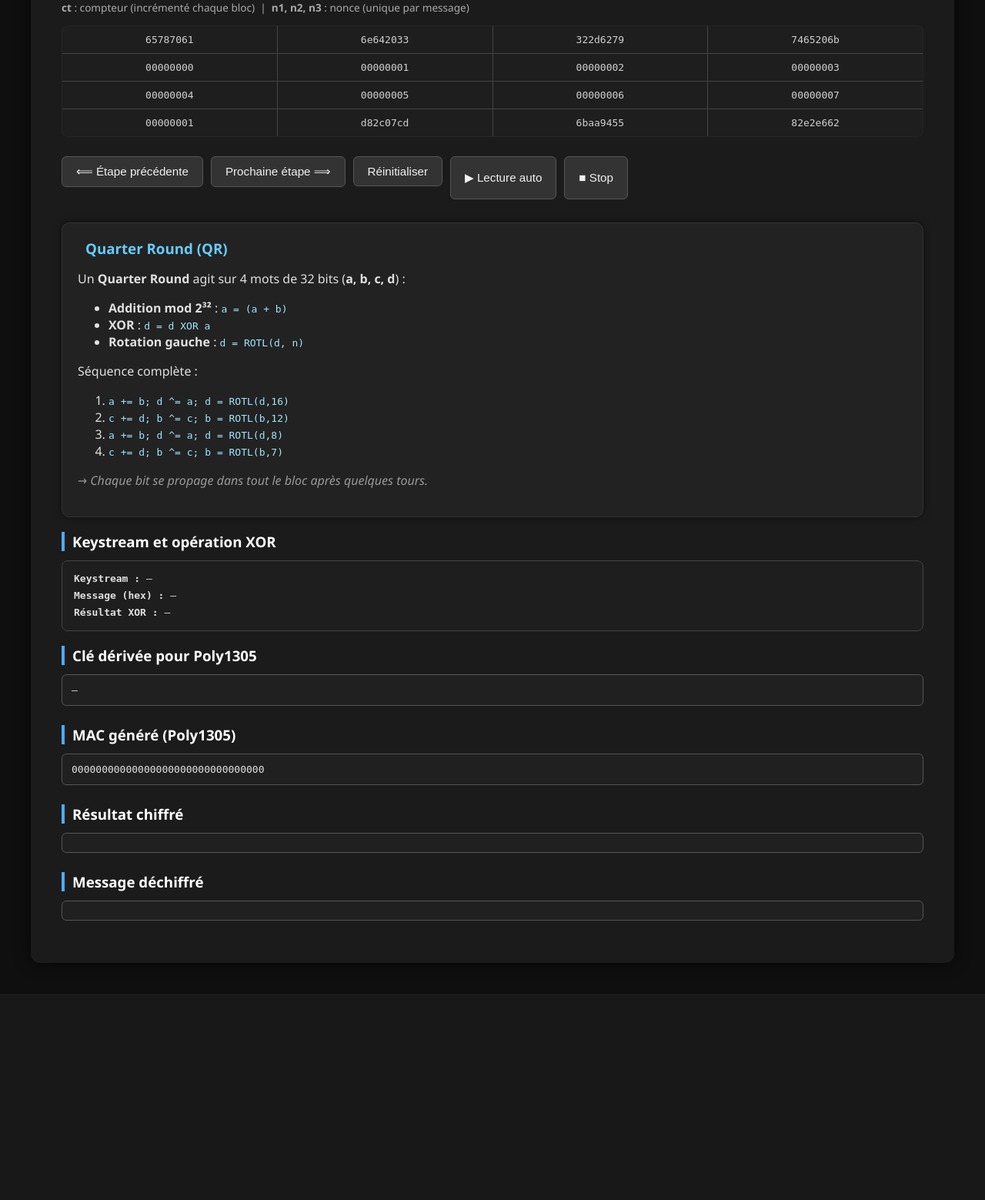
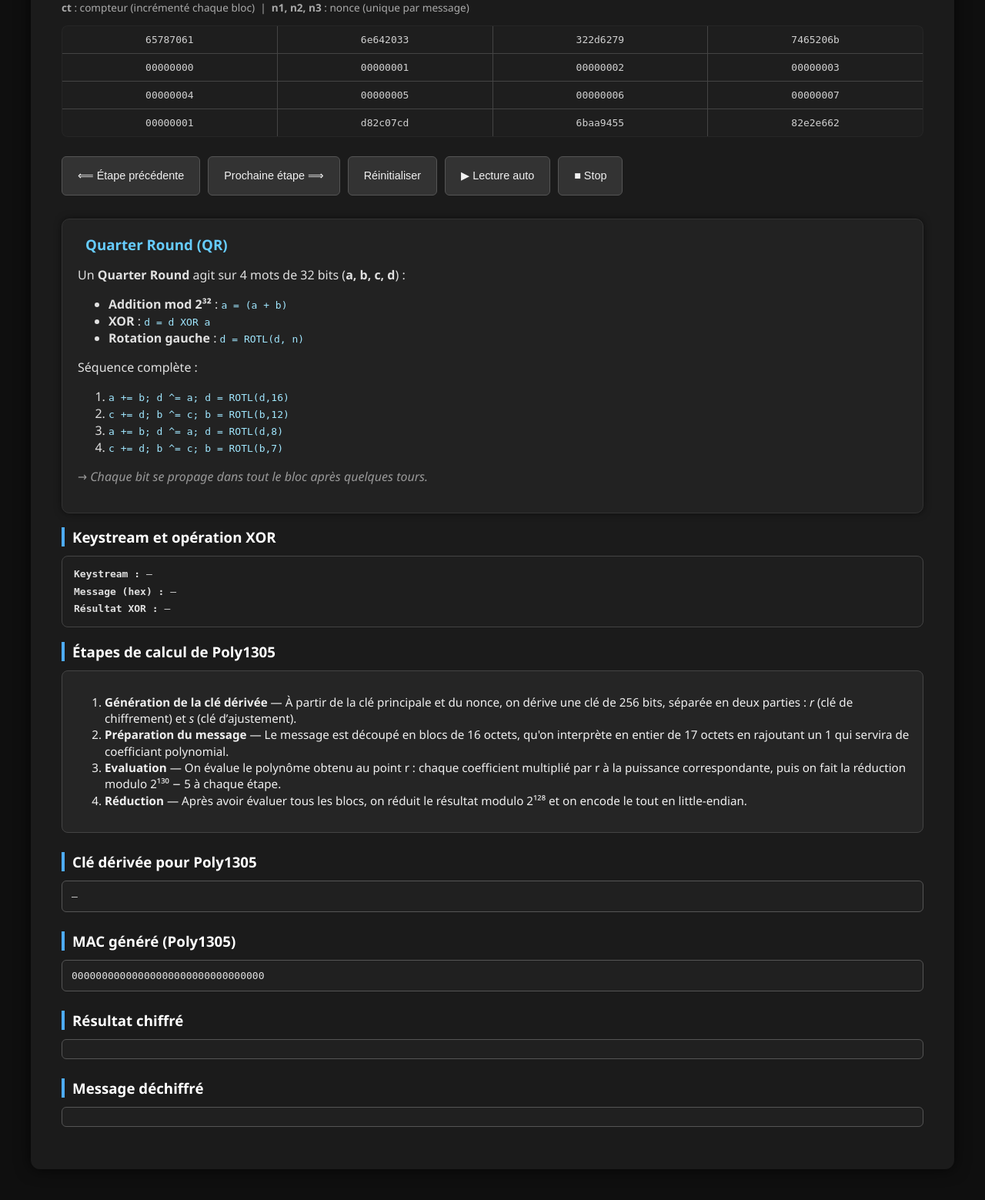
Before and after one commit to alegouix/projet_crypto_L3, a Django app: page / in a window 1280 px wide. Shown: the part 1016-2575 px from the top of the page at 77% size. Before the commit the page ends 2273 px from the top, so only its background shows below. Run offline with Django 5.2, Linux system fonts and the light colour scheme.

Commit message:
Ajout d'explications pour le Poly1305

```diff
--- a/application/polls/static/polls/style.css
+++ b/application/polls/static/polls/style.css
@@ -99,6 +99,18 @@ button:active {
 
 .matrix-table td {
   background: #1e1e1e;
+}
+
+.matrix-controls form {
+  margin: 0;
+  display: inline;
+}
+
+.matrix-controls button {
+  line-height: 2;
+  padding: 10px 20px;
+  font-size: 0.9rem;
+  vertical-align: middle;
 }
 
 .matrix-controls {
--- a/application/polls/templates/polls/index.html
+++ b/application/polls/templates/polls/index.html
@@ -1,16 +1,18 @@
 {% load static %}
+
 <head>
-  <meta charset="utf-8"/>
-  <link rel="stylesheet" href="{% static 'polls/style.css' %}">
+  <meta charset="utf-8" />
+  <link rel="stylesheet" href="{% static 'polls/style.css' %}" />
 </head>
 
 <body>
   <div class="page-container">
-
     <!-- === En-tête === -->
     <header>
       <h2>Démo ChaCha20–Poly1305</h2>
-    <p class="subtitle">Visualisation pas à pas du chiffrement et du calcul d’authentification</p>
+      <p class="subtitle">
+        Visualisation pas à pas du chiffrement et du calcul d’authentification
+      </p>
     </header>
 
     <!-- === Résumé général === -->
@@ -18,16 +20,21 @@
       <h3>Résumé du fonctionnement</h3>
       <div class="summary-box">
         <ol>
-        <li><b>ChaCha20</b> génère un <i>keystream</i> de 512 bits à partir de :
+          <li>
+            <b>ChaCha20</b> génère un <i>keystream</i> de 512 bits à partir de :
             <ul>
               <li>une clé de 256 bits,</li>
               <li>un compteur de bloc (32 bits),</li>
               <li>et un nonce de 96 bits.</li>
             </ul>
           </li>
-        <li>Chaque bloc de message est <b>chiffré par XOR</b> avec le keystream.</li>
-        <li><b>Poly1305</b> calcule ensuite un <b>MAC</b> (Message Authentication Code)
-          pour vérifier l’intégrité du message chiffré.</li>
+          <li>
+            Chaque bloc de message est <b>chiffré par XOR</b> avec le keystream.
+          </li>
+          <li>
+            <b>Poly1305</b> calcule ensuite un <b>MAC</b> (Message
+            Authentication Code) pour vérifier l’intégrité du message chiffré.
+          </li>
         </ol>
       </div>
     </section>
@@ -85,8 +92,10 @@
           <h3>Matrice ChaCha20</h3>
 
           <div class="nonce-info">
-                    <p><b>ct</b> : compteur (incrémenté chaque bloc)
-                        &nbsp;|&nbsp; <b>n1, n2, n3</b> : nonce (unique par message)</p>
+            <p>
+              <b>ct</b> : compteur (incrémenté chaque bloc) &nbsp;|&nbsp;
+              <b>n1, n2, n3</b> : nonce (unique par message)
+            </p>
           </div>
 
           <table class="data-table matrix-table">
@@ -119,13 +128,18 @@
           </table>
 
           <div class="matrix-controls">
-                    <form id="form_control_previous" method="POST">{% csrf_token %}
-                        <button id="buttonPrevious" type="submit">⟸ Étape précédente</button>
+            <form id="form_control_previous" method="POST">
+              {% csrf_token %}
+              <button id="buttonPrevious" type="submit">
+                ⟸ Étape précédente
+              </button>
             </form>
-                    <form id="form_control_next" method="POST">{% csrf_token %}
+            <form id="form_control_next" method="POST">
+              {% csrf_token %}
               <button id="buttonNext" type="submit">Prochaine étape ⟹</button>
             </form>
-                    <form id="form_control_reset" method="POST">{% csrf_token %}
+            <form id="form_control_reset" method="POST">
+              {% csrf_token %}
               <button type="submit">Réinitialiser</button>
             </form>
             <button id="play">▶ Lecture auto</button>
@@ -135,7 +149,9 @@
 
         <aside class="qr-explanation">
           <h3>Quarter Round (QR)</h3>
-                <p>Un <b>Quarter Round</b> agit sur 4 mots de 32 bits (<b>a, b, c, d</b>) :</p>
+          <p>
+            Un <b>Quarter Round</b> agit sur 4 mots de 32 bits (<b>a, b, c, d</b>) :
+          </p>
           <ul>
             <li><b>Addition mod 2³²</b> : <code>a = (a + b)</code></li>
             <li><b>XOR</b> : <code>d = d XOR a</code></li>
@@ -148,7 +164,9 @@
             <li><code>a += b; d ^= a; d = ROTL(d,8)</code></li>
             <li><code>c += d; b ^= c; b = ROTL(b,7)</code></li>
           </ol>
-                <p class="note">→ Chaque bit se propage dans tout le bloc après quelques tours.</p>
+          <p class="note">
+            → Chaque bit se propage dans tout le bloc après quelques tours.
+          </p>
         </aside>
       </div>
     </section>
@@ -160,6 +178,30 @@
         <p><b>Keystream :</b> <span id="keystream">—</span></p>
         <p><b>Message (hex) :</b> <span id="msghex">—</span></p>
         <p><b>Résultat XOR :</b> <span id="xorres">—</span></p>
+      </div>
+    </section>
+
+    <section>
+      <h3>Étapes de calcul de Poly1305</h3>
+      <div class="explanation-box">
+        <ol>
+          <li>
+            <strong>Génération de la clé dérivée</strong> — À partir de la clé
+            principale et du nonce, on dérive une clé de 256 bits, séparée en
+            deux parties : <em>r</em> (clé de chiffrement) et <em>s</em> (clé
+            d’ajustement).
+          </li>
+          <li>
+            <strong>Préparation du message</strong> — Le message est découpé en
+            blocs de 16 octets, qu'on interprète en entier de 17 octets en rajoutant un 1 qui servira de coefficiant polynomial.
+          </li>
+          <li>
+            <strong>Evaluation</strong> — On évalue le polynôme obtenu au point r : chaque coefficient multiplié par r à la puissance correspondante, puis on fait la réduction modulo 2¹³⁰ − 5 à chaque étape.
+          </li>
+          <li>
+            <strong>Réduction</strong> — Après avoir évaluer tous les blocs, on réduit le résultat modulo 2¹²⁸ et on encode le tout en little-endian.
+          </li>
+        </ol>
       </div>
     </section>
 
@@ -183,35 +225,50 @@
   </div>
 
   <script>
-
     var run = true;
-
 
     function changeText(data) {
       for (const [key, value] of Object.entries(data)) {
-        dom = document.getElementById(key)
-        if(dom != null) {
-            if(dom.innerHTML != value && !["res", "decrypt", "mac", "key_str", "msghex", "keystream", "xorres", "mackey"].includes(key) ) {
-                dom.style.color = '#ff0066';
+        dom = document.getElementById(key);
+        if (dom != null) {
+          if (
+            dom.innerHTML != value &&
+            ![
+              "res",
+              "decrypt",
+              "mac",
+              "key_str",
+              "msghex",
+              "keystream",
+              "xorres",
+              "mackey",
+            ].includes(key)
+          ) {
+            dom.style.color = "#ff0066";
           } else {
-                dom.style.color = '#ffffff'
+            dom.style.color = "#ffffff";
           }
-            dom.innerHTML = value
+          dom.innerHTML = value;
         }
       }
     }
 
     function highlightTour(tour) {
       for (let i = 1; i <= 10; i++) {
-    document.getElementById(`dot${i}`).style.background = i <= tour ? "#4dabf7" : "#444";
+        document.getElementById(`dot${i}`).style.background =
+          i <= tour ? "#4dabf7" : "#444";
       }
     }
 
-document.getElementById("form").addEventListener("submit", function(event) {
+    document
+      .getElementById("form")
+      .addEventListener("submit", function (event) {
         event.preventDefault();
 
         const message = document.getElementById("message").value;
-    const csrfToken = document.querySelector('[name=csrfmiddlewaretoken]').value;
+        const csrfToken = document.querySelector(
+          "[name=csrfmiddlewaretoken]"
+        ).value;
 
         fetch("", {
           method: "POST",
@@ -220,10 +277,10 @@ document.getElementById("form").addEventListener("submit", function(event) {
             "X-Requested-With": "XMLHttpRequest",
             "Content-Type": "application/x-www-form-urlencoded",
           },
-        body: new URLSearchParams({ message })
+          body: new URLSearchParams({ message }),
         })
-    .then(response => response.json())
-    .then(data => {
+          .then((response) => response.json())
+          .then((data) => {
             const parts = data.parties;
             const tbody = document.querySelector("tbody");
 
@@ -239,19 +296,22 @@ document.getElementById("form").addEventListener("submit", function(event) {
 
             tbody.appendChild(row);
 
-        changeText(data)
+            changeText(data);
             updateExplanation(data.tour, data.qr);
           })
-    .catch(error => {
+          .catch((error) => {
             console.error("Erreur:", error);
           });
       });
 
-
-document.getElementById("form_control_next").addEventListener("submit", function(event) {
+    document
+      .getElementById("form_control_next")
+      .addEventListener("submit", function (event) {
         event.preventDefault();
 
-    const csrfToken = document.querySelector('[name=csrfmiddlewaretoken]').value;
+        const csrfToken = document.querySelector(
+          "[name=csrfmiddlewaretoken]"
+        ).value;
 
         fetch("", {
           method: "POST",
@@ -260,27 +320,32 @@ document.getElementById("form_control_next").addEventListener("submit", function
             "X-Requested-With": "XMLHttpRequest",
             "Content-Type": "application/x-www-form-urlencoded",
           },
-        body: new URLSearchParams({ "command" : "next" })
+          body: new URLSearchParams({ command: "next" }),
         })
-    .then(response => response.json())
-    .then(data => {
-        changeText(data)
+          .then((response) => response.json())
+          .then((data) => {
+            changeText(data);
             updateExplanation(data.tour, data.qr);
             highlightTour(data.tour);
             document.getElementById("keystream").innerText = data.keystream;
             document.getElementById("msghex").innerText = data.msghex;
-        document.getElementById("xorres").innerText = data.res.slice(0,64) + "...";
+            document.getElementById("xorres").innerText =
+              data.res.slice(0, 64) + "...";
             document.getElementById("mackey").innerText = data.mackey;
           })
-    .catch(error => {
+          .catch((error) => {
             console.error("Erreur:", error);
           });
       });
 
-document.getElementById("form_control_previous").addEventListener("submit", function(event) {
+    document
+      .getElementById("form_control_previous")
+      .addEventListener("submit", function (event) {
         event.preventDefault();
 
-    const csrfToken = document.querySelector('[name=csrfmiddlewaretoken]').value;
+        const csrfToken = document.querySelector(
+          "[name=csrfmiddlewaretoken]"
+        ).value;
 
         fetch("", {
           method: "POST",
@@ -289,27 +354,32 @@ document.getElementById("form_control_previous").addEventListener("submit", func
             "X-Requested-With": "XMLHttpRequest",
             "Content-Type": "application/x-www-form-urlencoded",
           },
-        body: new URLSearchParams({ "command" : "previous" })
+          body: new URLSearchParams({ command: "previous" }),
         })
-    .then(response => response.json())
-    .then(data => {
-        changeText(data)
+          .then((response) => response.json())
+          .then((data) => {
+            changeText(data);
             updateExplanation(data.tour, data.qr);
             highlightTour(data.tour);
             document.getElementById("keystream").innerText = data.keystream;
             document.getElementById("msghex").innerText = data.msghex;
-        document.getElementById("xorres").innerText = data.res.slice(0,64) + "...";
+            document.getElementById("xorres").innerText =
+              data.res.slice(0, 64) + "...";
             document.getElementById("mackey").innerText = data.mackey;
           })
-    .catch(error => {
+          .catch((error) => {
             console.error("Erreur:", error);
           });
       });
 
-document.getElementById("form_control_reset").addEventListener("submit", function(event) {
+    document
+      .getElementById("form_control_reset")
+      .addEventListener("submit", function (event) {
         event.preventDefault();
 
-    const csrfToken = document.querySelector('[name=csrfmiddlewaretoken]').value;
+        const csrfToken = document.querySelector(
+          "[name=csrfmiddlewaretoken]"
+        ).value;
 
         fetch("", {
           method: "POST",
@@ -318,19 +388,20 @@ document.getElementById("form_control_reset").addEventListener("submit", functio
             "X-Requested-With": "XMLHttpRequest",
             "Content-Type": "application/x-www-form-urlencoded",
           },
-        body: new URLSearchParams({ "command" : "reset" })
+          body: new URLSearchParams({ command: "reset" }),
         })
-    .then(response => response.json())
-    .then(data => {
+          .then((response) => response.json())
+          .then((data) => {
             changeText(data);
             updateExplanation(data.tour, data.qr);
             highlightTour(data.tour);
             document.getElementById("keystream").innerText = data.keystream;
             document.getElementById("msghex").innerText = data.msghex;
-        document.getElementById("xorres").innerText = data.res.slice(0,64) + "...";
+            document.getElementById("xorres").innerText =
+              data.res.slice(0, 64) + "...";
             document.getElementById("mackey").innerText = data.mackey;
           })
-    .catch(error => {
+          .catch((error) => {
             console.error("Erreur:", error);
           });
       });
@@ -340,7 +411,7 @@ document.getElementById("play").addEventListener("click", () => {
 
       const intervalId = setInterval(() => {
         if (run) {
-            document.getElementById('buttonNext').click();
+          document.getElementById("buttonNext").click();
         } else {
           clearInterval(intervalId);
         }
@@ -350,7 +421,6 @@ document.getElementById("play").addEventListener("click", () => {
     document.getElementById("stop").addEventListener("click", () => {
       run = false;
     });
-
 
     const explanations = [
       "Initialisation de la matrice avec les constantes de ChaCha20 et la clé de 256 bits.",
@@ -369,9 +439,9 @@ const explanations = [
     function updateExplanation(tour, qr) {
       const expDiv = document.getElementById("explanation");
 
-    nqr = qr-1
+      nqr = qr - 1;
 
-    if(tour === 0 && qr === 0) {
+      if (tour === 0 && qr === 0) {
         expDiv.innerHTML = explanations[0];
       } else if (tour === 10) {
         expDiv.innerHTML = explanations[10];
@@ -381,5 +451,5 @@ function updateExplanation(tour, qr) {
         expDiv.innerHTML = explanations[nqr + 1];
       }
     }
-
   </script>
+</body>
```
Also changed, not shown: application/db.sqlite3. Lines whose indentation alone changed are shown as unchanged.
